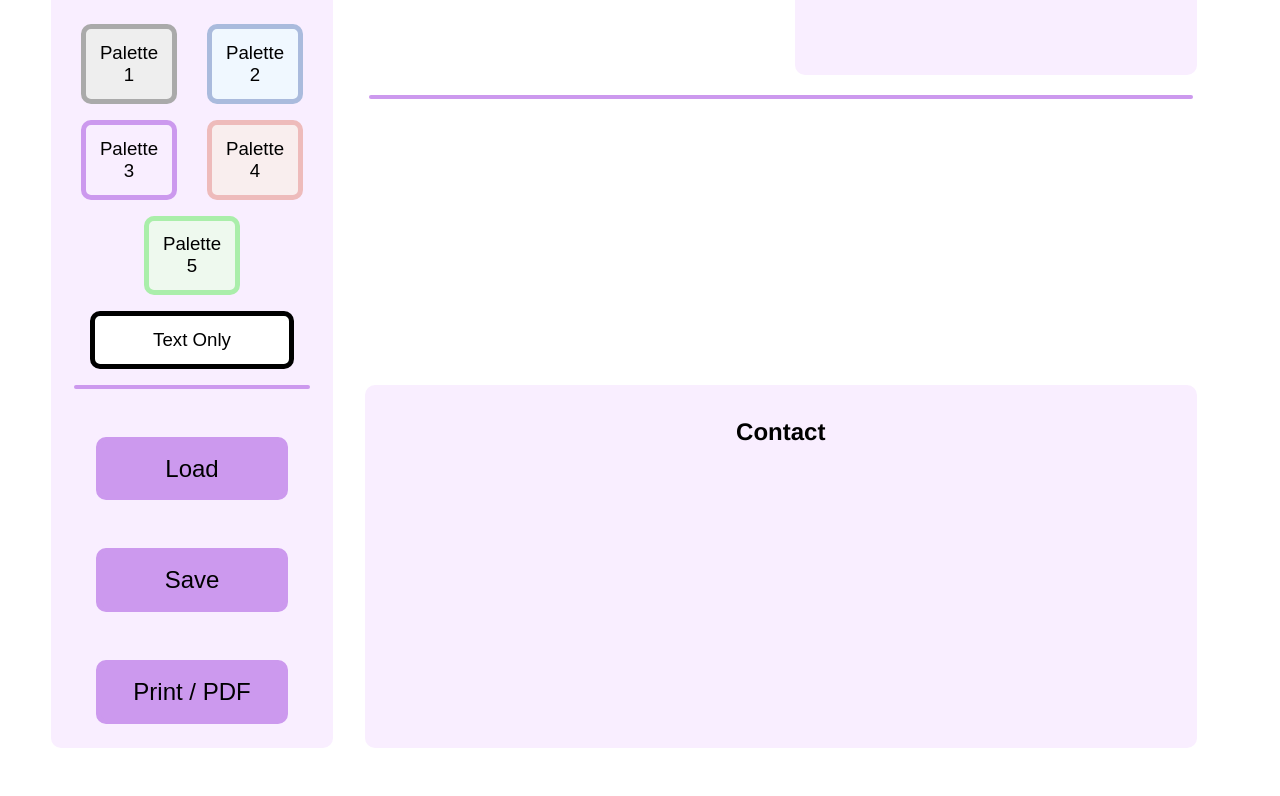
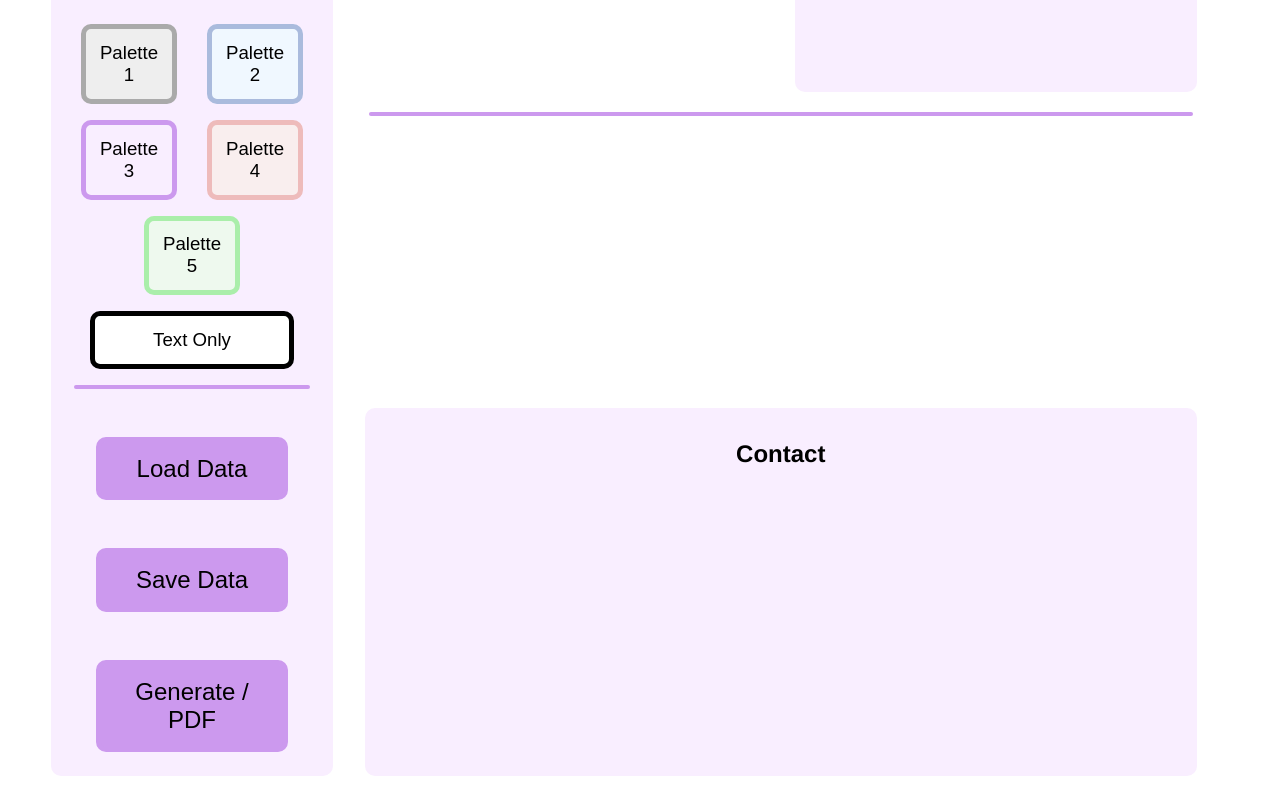
Before and after one commit to LasagnaCake/cv-curriculum-vitae, a plain HTML site: page templates/template1/template1-en.html in a window 1280 px wide. Shown: the part 1308-2104 px from the top of the page. Before the commit the page ends 2076 px from the top, so only its background shows below. Drawn offline with Linux system fonts and the light colour scheme.

Commit message:
Minor stuff

```diff
--- a/templates/template1/template1-en.html
+++ b/templates/template1/template1-en.html
@@ -50,13 +50,13 @@
 				<input type="file" accept="application/json" id="file-loader" hidden>
 				<label for="file-loader" hidden>FileLoader</label>
 				<button class="print-button" onclick="document.getElementById('file-loader').click()">
-					Load
+					Load Data
 				</button>
 				<button class="print-button" onclick="saveCurriculum()">
-					Save
+					Save Data
 				</button>
 				<button class="print-button" onclick="printCurriculum()">
-					Print / PDF
+					Generate / PDF
 				</button>
 			</div>
 		</div>
```
Also changed, not shown: templates/template1/template1-pt.html (+3 -3 lines).
